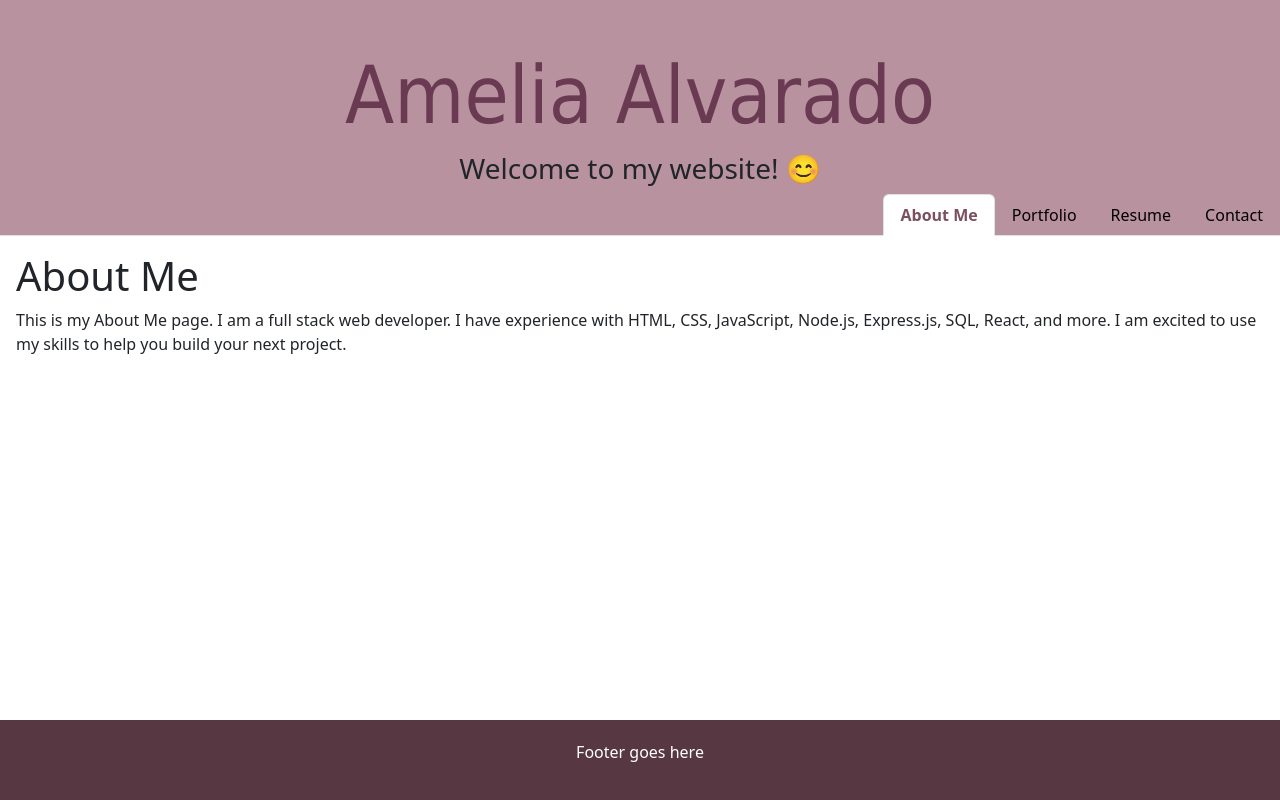
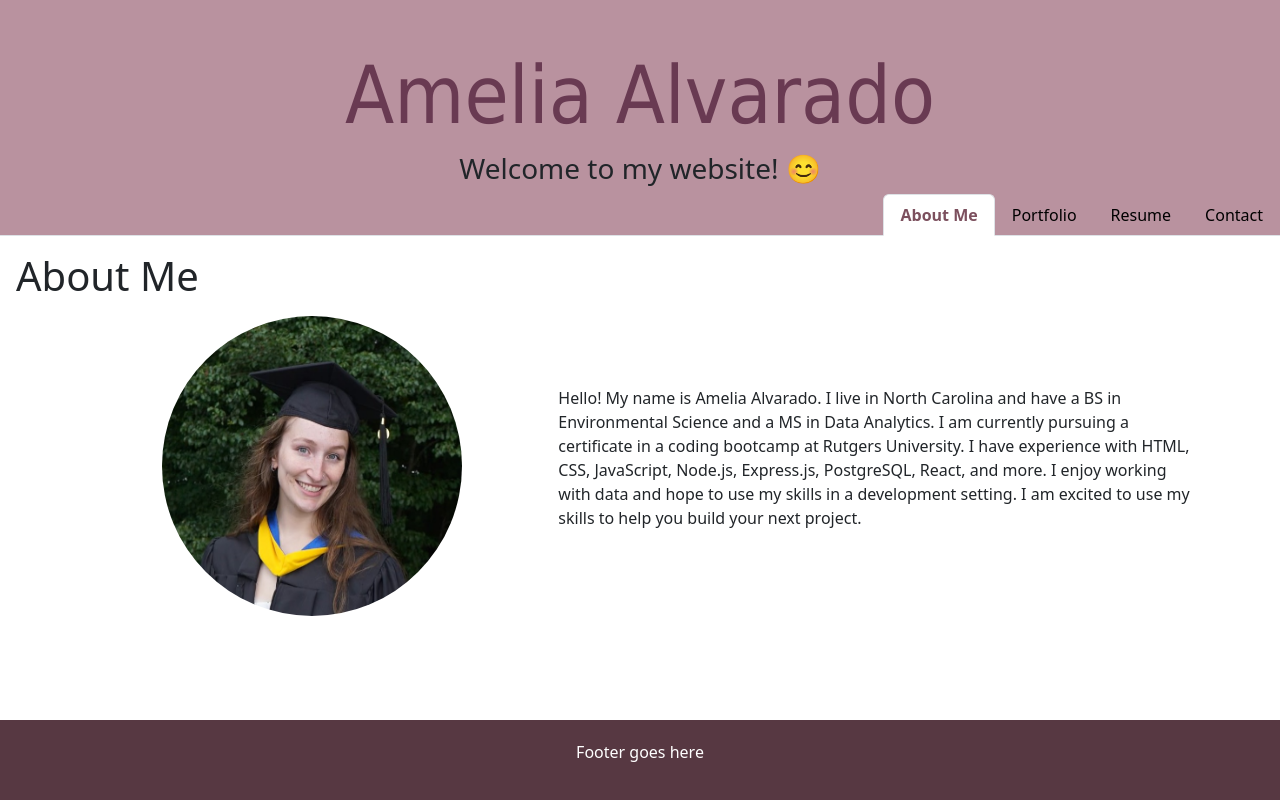
Before and after one commit to amelia1105/amelias-portfolio-react, a React (Vite) app: page / in a window 1280 px wide. Built offline with nearby package versions, Linux system fonts and the light colour scheme.

Commit message:
Add image and text to About Page

```diff
--- a/src/pages/About.jsx
+++ b/src/pages/About.jsx
@@ -1,10 +1,27 @@
+import Col from 'react-bootstrap/Col';
+import Container from 'react-bootstrap/Container';
+import Image from 'react-bootstrap/Image';
+import Row from 'react-bootstrap/Row';
+
 export default function About() {
   return (
     <div>
       <h1>About Me</h1>
-      <p>
-        This is my About Me page. I am a full stack web developer. I have experience with HTML, CSS, JavaScript, Node.js, Express.js, SQL, React, and more. I am excited to use my skills to help you build your next project.
-      </p>
+      <Container>
+        <Row className="p-2">
+          <Col xs={12} sm={12} md={6} lg={5} className="d-flex justify-content-center mb-3 mb-md-0">
+            <Image src="../assets/grad-photo.jpg" roundedCircle width={300} height={300} />
+          </Col>
+          <Col xs={12} sm={12} md={6} lg={7} className="d-flex justify-content-center align-items-center">
+            <p>
+              Hello! My name is Amelia Alvarado. I live in North Carolina and have a BS in Environmental Science and a MS in Data Analytics.
+              I am currently pursuing a certificate in a coding bootcamp at Rutgers University. I have experience with HTML, CSS, JavaScript, Node.js, Express.js,
+              PostgreSQL, React, and more. I enjoy working with data and hope to use my skills in a development setting. I am excited to use my
+              skills to help you build your next project.
+            </p>
+          </Col>
+        </Row>
+      </Container>
     </div>
   );
 }
```
Also changed, not shown: assets/grad-photo.jpg (added).
